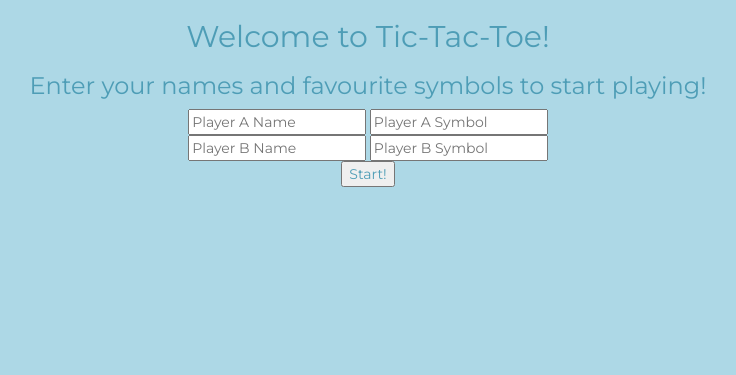
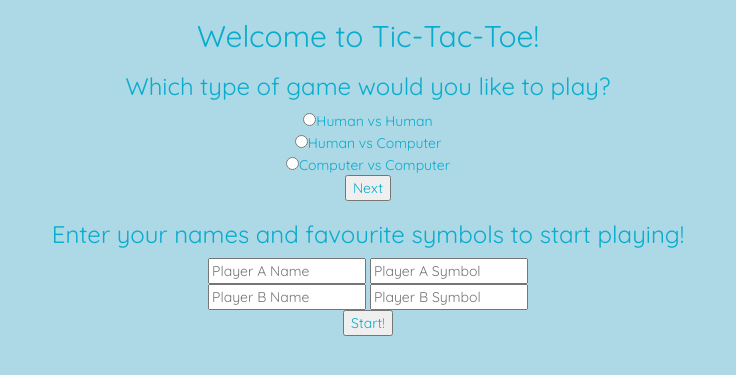
Before and after one commit to nenoch/8thlight-tic-tac-toe, a PHP site: page / in a window 1280 px wide. Shown: the top 375 px of the page, without its empty margins (272-1008 px from the left). Run offline with PHP 8.4, Linux system fonts and the light colour scheme.

Commit message:
WIP
- Change body font-family
- Implementing gameType selection

```diff
--- a/css/main.css
+++ b/css/main.css
@@ -1,8 +1,9 @@
 
 body {
     background-color: lightblue;
-    color: #4E9DB6;
-    font-family: 'Montserrat', sans-serif;
+    color: #08ACCC;
+    /*font-family: 'Exo', sans-serif;*/
+    font-family: 'Quicksand', sans-serif;
 
 }
 
--- a/index.html
+++ b/index.html
@@ -8,7 +8,7 @@
     <link href="css/bootstrap.min.css" rel="stylesheet">
     <link href="css/normalize.css" rel="stylesheet">
     <link href="css/main.css" rel="stylesheet">
-    <link href="https://fonts.googleapis.com/css?family=Montserrat" rel="stylesheet">
+    <link href="https://fonts.googleapis.com/css?family=Quicksand" rel="stylesheet">
   </head>
   <body>
 
@@ -35,8 +35,15 @@
         </div>
 
       </div>
+      <form id="start-form" method="post">
+        <h3>Which type of game would you like to play?</h3>
+        <input type='radio' name='game-type' value='HvsH'>Human vs Human<br />
+        <input type='radio' name='game-type' value='1'>Human vs Computer<br />
+        <input type='radio' name='game-type' value='0'>Computer vs Computer<br />
+        <input type='submit' value='Next'>
+      </form>
 
-      <form id="start-form" method="post">
+      <form id="players-form" method="post">
         <h3>Enter your names and favourite symbols to start playing!</h3>
           <input id='playerA-name' type='text' placeholder='Player A Name'>
           <input id='playerA-symbol' type='text' placeholder='Player A Symbol'>
--- a/src/index.js
+++ b/src/index.js
@@ -1,8 +1,14 @@
 $(document).ready(function() {
   $("#board").hide();
+  $("#players-from").hide();
+
+  $("#start-form").submit(function(event){
+    var gameType = $("input[name='game-type']:checked").val();
+    console.log(gameType);
+  });
 
 
-  $("#start-form").submit(function(event){
+  $("#players-form").submit(function(event){
     event.preventDefault();
 
     var playerAname = $("input#playerA-name").val();
@@ -12,13 +18,13 @@ $(document).ready(function() {
     var playerBsymbol = $("input#playerB-symbol").val();
 
     $("#welcome-message").text("It's Tic-Tac-Toe time for " + playerAname + " and " + playerBname + "!");
-    $("#start-form").hide();
+    $("#players-form").hide();
 
     var player1 = new User(playerAname, playerAsymbol);
     var player2 = new User(playerBname, playerBsymbol);
     var game = new Game(player1, player2);
 
-    $("#first-move-form").html("<label>Would you like to choose who moves first?</label><br /><input type='radio' id='playerA' name='first-mover' value='0'> "+playerAname+"<br /><input type='radio' id='playerB' name='first-mover' value='1'> "+playerBname+"<br /><input type='radio' name='first-mover' value='0'> I don't care<br /><input type='submit' value='Play!'>");
+    $("#first-move-form").html("<label>Would you like to choose who moves first?</label><br /><input type='radio' name='first-mover' value='0'> "+playerAname+"<br /><input type='radio' name='first-mover' value='1'> "+playerBname+"<br /><input type='radio' name='first-mover' value='0'> I don't care<br /><input type='submit' value='Play!'>");
     $("#first-move-form").submit(function(event){
       event.preventDefault();
       var firstPlayerIndex = $("input[name='first-mover']:checked").val();
```
